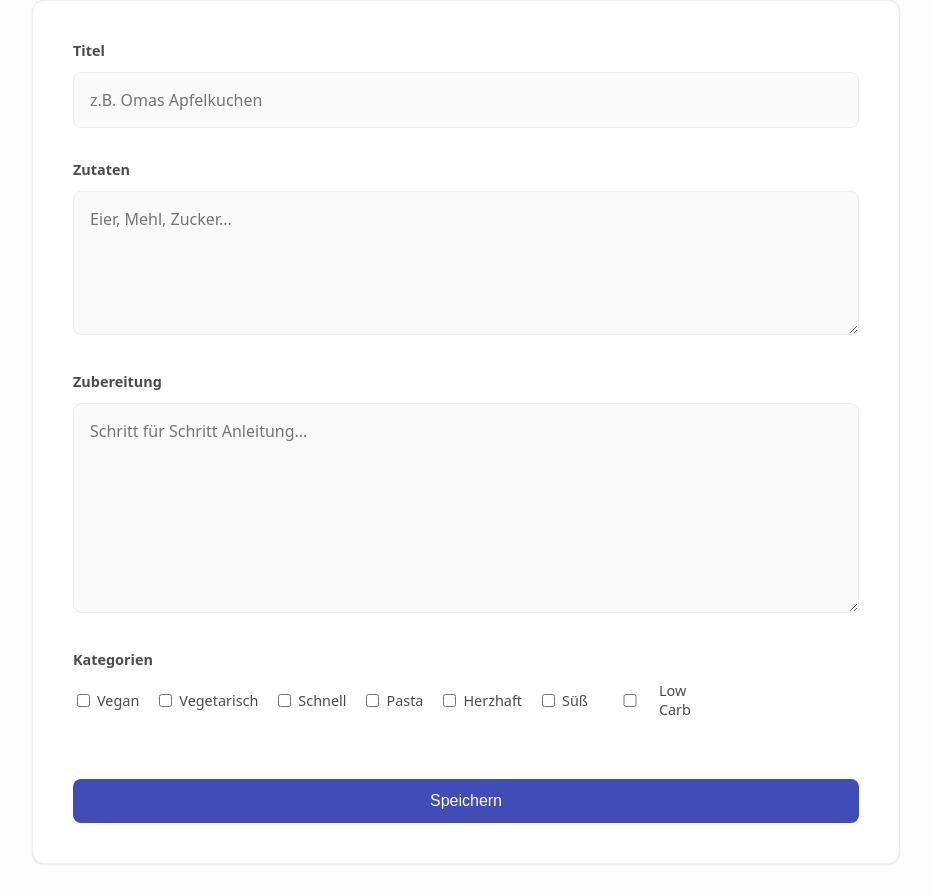
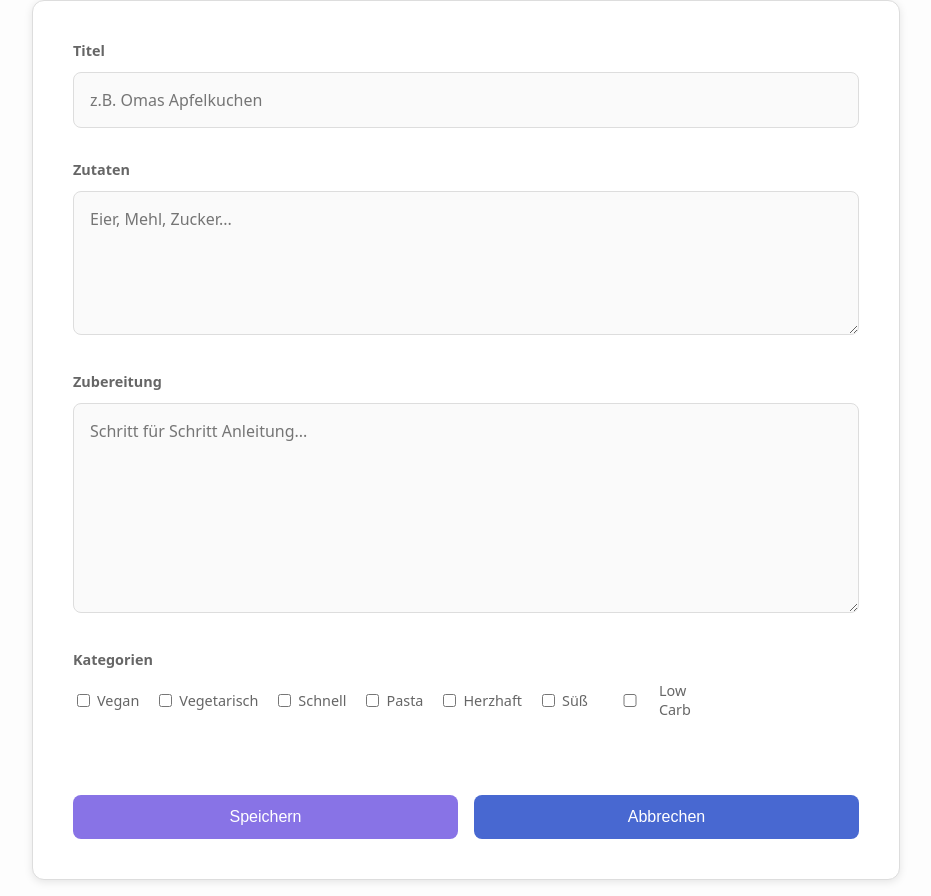
Before and after one commit to on24hb/t6-rezeptapp, a Vue app: page /add-recipe in a window 1280 px wide. Shown: the part 138-1034 px from the top of the page, without its empty margins (174-1105 px from the left). Built offline with nearby package versions, Linux system fonts and the light colour scheme; no server answers.

Commit message:
Cancel Button + Design, Entfernen von Meine Rezepte

```diff
--- a/src/App.vue
+++ b/src/App.vue
@@ -33,7 +33,6 @@ const authStore = useAuthStore()
           </template>
         </div>
 
-        <RouterLink to="/" class="nav-item">Meine Rezepte</RouterLink>
         <RouterLink to="/add-recipe" class="nav-item btn-add">＋ Neues Rezept</RouterLink>
       </nav>
     </header>
--- a/src/components/AddREcipe.vue
+++ b/src/components/AddREcipe.vue
@@ -1,9 +1,11 @@
 <script setup lang="ts">
 import { ref } from 'vue'
+import { useRouter } from 'vue-router'
 import { useRecipeStore } from '@/stores/recipeStore'
 import { AVAILABLE_TAGS } from '@/tags'
 
 const emit = defineEmits(['saved'])
+const router = useRouter()
 
 const store = useRecipeStore()
 const title = ref('')
@@ -28,6 +30,10 @@ const submit = async () => {
   ingredients.value = ''
   instructions.value = ''
   selectedTags.value = []
+}
+
+const handleCancel = () => {
+  router.push('/')
 }
 </script>
 
@@ -64,7 +70,10 @@ const submit = async () => {
           </div>
         </div>
 
-        <button class="save-button" type="submit">Speichern</button>
+        <div class="button-group">
+          <button class="save-button" type="submit">Speichern</button>
+          <button class="cancel-button" type="button" @click="handleCancel">Abbrechen</button>
+        </div>
       </form>
     </div>
   </div>
@@ -72,35 +81,35 @@ const submit = async () => {
 
 <style scoped>
 .page-title {
-  margin-bottom: 2.5rem; /* Viel Abstand unter der Überschrift */
-  color: var(--secondary-color);
+  margin-bottom: 2.5rem;
+  color: #333;
 }
 
 .card {
   background: white;
-  padding: 2.5rem; /* Mehr Innenabstand */
+  padding: 2.5rem;
   border-radius: 12px;
-  box-shadow: var(--box-shadow);
-  border: 1px solid var(--border-color);
+  box-shadow: 0 2px 8px rgba(0, 0, 0, 0.1);
+  border: 1px solid #ddd;
 }
 
 .form-group {
-  margin-bottom: 2rem; /* Mehr Platz zwischen den Eingabefeldern */
+  margin-bottom: 2rem;
 }
 
 label {
   display: block;
-  margin-bottom: 0.75rem; /* Mehr Abstand zwischen Label und Input */
+  margin-bottom: 0.75rem;
   font-weight: 600;
   font-size: 0.9rem;
-  color: var(--text-light);
+  color: #666;
 }
 
 input,
 textarea {
   width: 100%;
   padding: 1rem;
-  border: 1.5px solid var(--border-color);
+  border: 1.5px solid #ddd;
   border-radius: 8px;
   font-size: 1rem;
   font-family: inherit;
@@ -110,27 +119,58 @@ textarea {
 input:focus,
 textarea:focus {
   outline: none;
-  border-color: var(--primary-color);
+  border-color: #4CAF50;
   background-color: #fff;
 }
 
-.save-button {
-  width: 100%;
+form {
+  display: flex;
+  flex-direction: column;
+}
+
+.save-button,
+.cancel-button {
   padding: 0.8rem;
-  background-color: var(--primary-color);
   color: white;
   border: none;
   border-radius: 8px;
   font-weight: 500;
   font-size: 1rem;
   cursor: pointer;
+  flex: 1;
+}
+
+.save-button {
+  background-color: #8873e6;
+  margin-right: 0.5rem;
   margin-top: 1rem;
 }
+
+.save-button:hover {
+  background-color: #7e6ad6;
+}
+
+.cancel-button {
+  background-color: #4868d1;
+  margin-top: 1rem;
+}
+
+.cancel-button:hover {
+  background-color: #405cb8;
+}
+
+.button-group {
+  display: flex;
+  gap: 0.5rem;
+  margin-top: 1rem;
+}
+
 .tags-selection {
   display: flex;
   flex-wrap: wrap;
   gap: 1rem;
 }
+
 .checkbox-label {
   display: flex;
   align-items: center;
```
